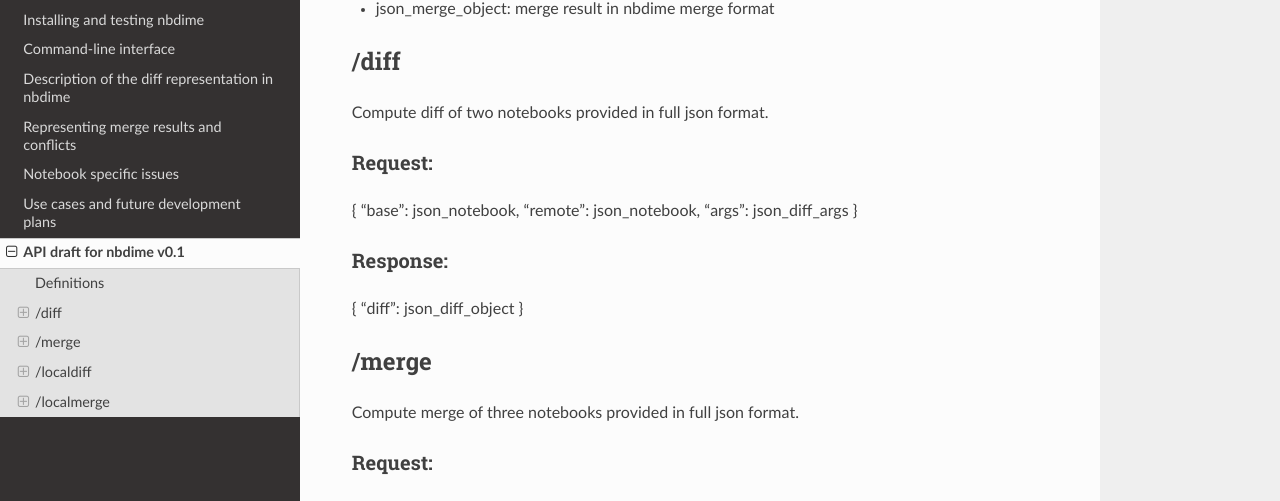
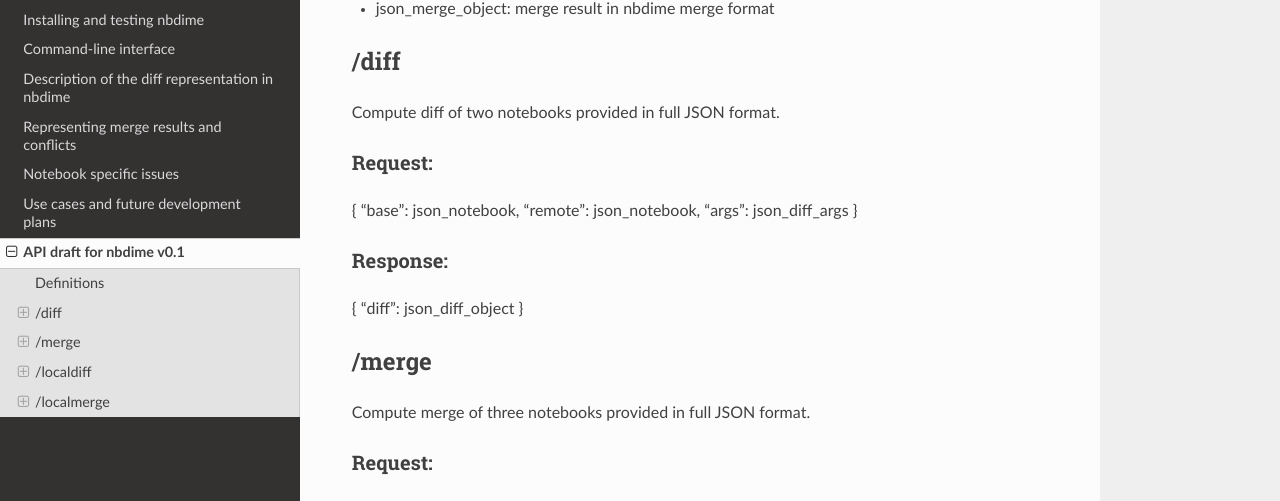
Before and after one commit to jupyter/nbdime, a Sphinx documentation site: the page built from docs/source/api.md, in a window 1280 px wide and 900 px high, scrolled down 352 px. Shown: the part 155-656 px from the top of the window. Built offline with Sphinx 7.4.7 and the Read the Docs theme 2.0.0, drawn with Linux system fonts in a browser that asks for light colours.

```diff
--- a/docs/source/api.md
+++ b/docs/source/api.md
@@ -22,7 +22,7 @@ arguments and response to be the output arguments for all APIs.
 
 ## /diff
 
-Compute diff of two notebooks provided in full json format.
+Compute diff of two notebooks provided in full JSON format.
 
 ### Request:
 
@@ -41,7 +41,7 @@ Compute diff of two notebooks provided in full json format.
 
 ## /merge
 
-Compute merge of three notebooks provided in full json format.
+Compute merge of three notebooks provided in full JSON format.
 
 ### Request:
 
--- a/docs/source/plans.rst
+++ b/docs/source/plans.rst
@@ -38,7 +38,7 @@ Version control use cases
 -------------------------
 
 Most commonly, cell source is the primary content,
-and output can presumably be regenerated. Indee, it
+and output can presumably be regenerated. Indeed, it
 is not possible to guarantee that merged sources and
 merged output is consistent or makes any kind of sense.
 
@@ -51,3 +51,5 @@ Some tasks:
 
 Regression testing use cases
 ----------------------------
+
+.. TODO:: Add text and description
```
